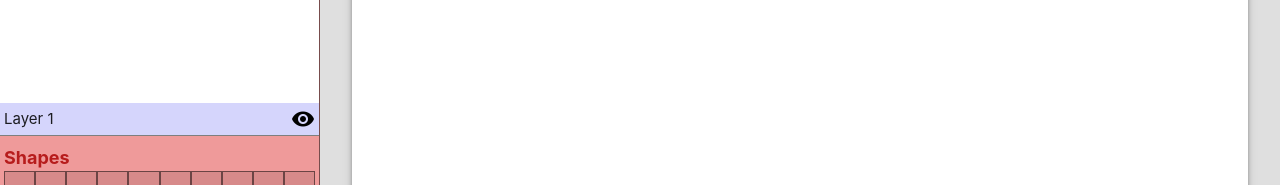
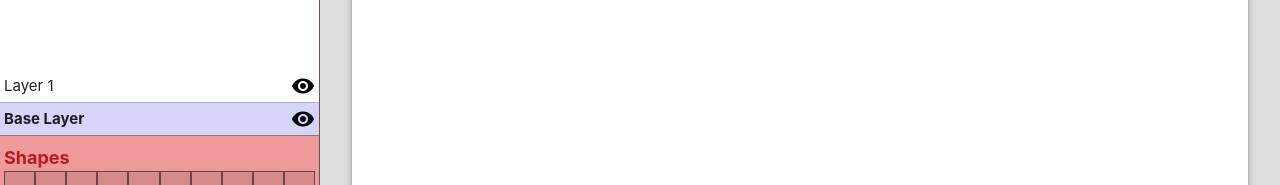
Before and after one commit to ShaneByrne0963/wirefree, a React (Vite) app: page / in a window 1280 px wide. Shown: the part 266-451 px from the top of the page. Built offline with nearby package versions, Linux system fonts and the light colour scheme.

Commit message:
Add persistent layers support

```diff
--- a/src/assets/css/style.css
+++ b/src/assets/css/style.css
@@ -36,14 +36,8 @@ a[role="button"] {
     justify-content: center;
 }
 
-.clickable:not([disabled]),
-.clickable-always {
+.clickable:not([disabled]):not(.selected) {
     cursor: pointer;
-}
-
-.clickable:not([disabled]).selected,
-.selected .clickable:not([disabled]) {
-    cursor: default;
 }
 
 .invisible {
@@ -273,6 +267,10 @@ input[type="text"]:not(.browser-default) {
         background-color: #D5D5FC;
     }
 
+    & .base-layer {
+        font-weight: bold;
+    }
+
     &:not(:last-child) {
         border-top: 1px solid rgba(0, 0, 0, 0.2);
     }
--- a/src/components/side-panel/SidePanel.tsx
+++ b/src/components/side-panel/SidePanel.tsx
@@ -23,12 +23,15 @@ function SidePanel() {
       let layerCount = 1;
       while (
         currentPageData[selectedScreenName].layers.includes(
-          `Layer ${layerCount}`
+          `_Layer ${layerCount}`
+        ) ||
+        currentPageData[selectedScreenName].layers.includes(
+          `*Layer ${layerCount}`
         )
       ) {
         layerCount++;
       }
-      dispatch(addLayerToPage(`Layer ${layerCount}`));
+      dispatch(addLayerToPage(`_Layer ${layerCount}`));
     }
   }
 
--- a/src/components/side-panel/layers/LayerList.tsx
+++ b/src/components/side-panel/layers/LayerList.tsx
@@ -9,11 +9,21 @@ function LayerList() {
     screenSizeData.activeScreens[screenSizeData.selectedScreen].name;
   const currentPage =
     pageData.pages[pageData.selectedPage].data[currentScreenSize];
+
+  // Getting the information of each object
   let renderLayers = currentPage.layers.map((layer: string) => {
-    return {
-      name: layer,
-      visible: currentPage[`_${layer}`].visible,
-    };
+    const displayName = layer.slice(1);
+    return layer[0] === "_"
+      ? {
+          name: displayName,
+          visible: currentPage[layer].visible,
+          isBaseLayer: false,
+        }
+      : {
+          name: layer.slice(1),
+          visible: pageData.persistentLayers[currentScreenSize][layer].visible,
+          isBaseLayer: true,
+        };
   });
 
   return (
@@ -25,6 +35,7 @@ function LayerList() {
             key={index}
             index={index}
             visible={data.visible}
+            isBase={data.isBaseLayer}
             selected={currentPage.selected === index}
           ></LayerListItem>
         );
--- a/src/components/side-panel/layers/LayerListItem.tsx
+++ b/src/components/side-panel/layers/LayerListItem.tsx
@@ -9,6 +9,7 @@ interface LayerListItemProps {
   index: number;
   selected: boolean;
   visible: boolean;
+  isBase: boolean;
 }
 
 function LayerListItem(props: LayerListItemProps) {
@@ -23,7 +24,7 @@ function LayerListItem(props: LayerListItemProps) {
   return (
     <div className={className}>
       <div
-        className={"clickable"}
+        className={"clickable" + (props.isBase ? " base-layer" : "")}
         onClick={() => dispatch(selectLayer(props.index))}
       >
         {props.name}
--- a/src/state/page/pageSlice.ts
+++ b/src/state/page/pageSlice.ts
@@ -4,6 +4,7 @@ import { defaultScreenSizes } from "../../context";
 interface PageState {
   screenSizes: string[];
   pages: Page[];
+  persistentLayers: Record<string, any>;
   selectedPage: number;
   selectedScreen: string;
   dropdown: boolean;
@@ -11,7 +12,7 @@ interface PageState {
 
 // Every page starts with one layer
 const defaultLayerData = {
-  "layers": ["Layer 1"], // We also store the layer names in an array to allow for custom ordering
+  "layers": ["*Base Layer", "_Layer 1"], // We also store the layer names in an array to allow for custom ordering
   "selected": 0,
   "_Layer 1": {
     visible: true
@@ -20,7 +21,10 @@ const defaultLayerData = {
 
 const initialState:PageState = {
   screenSizes: [defaultScreenSizes[0].name],
-  pages: [{name: "Index", data: { [defaultScreenSizes[0].name]: {...defaultLayerData} }}],
+  pages: [{name: "Index", data: {[defaultScreenSizes[0].name]: {...defaultLayerData}}}],
+  persistentLayers: {
+    [defaultScreenSizes[0].name]: {"*Base Layer": {visible: true}}
+  },
   selectedPage: 0,
   selectedScreen: defaultScreenSizes[0].name,
   dropdown: false
@@ -74,7 +78,7 @@ const pageSlice = createSlice({
     addLayerToPage(state, action: PayloadAction<string>) {
       let pageData = state.pages[state.selectedPage].data[state.selectedScreen];
       pageData.layers.push(action.payload);
-      pageData[`_${action.payload}`] = { visible: true };
+      pageData[action.payload] = { visible: true };
       pageData.selected = pageData.layers.length - 1;
     },
     selectLayer(state, action: PayloadAction<number>) {
@@ -84,7 +88,7 @@ const pageSlice = createSlice({
     toggleLayerVisibility(state, action: PayloadAction<number>) {
       let pageData = state.pages[state.selectedPage].data[state.selectedScreen];
       let layerName = pageData.layers[action.payload];
-      let layerObject = pageData[`_${layerName}`];
+      let layerObject = pageData[layerName];
       layerObject.visible = !layerObject.visible;
     },
     deletePage(state, action: PayloadAction<number>) {
```
